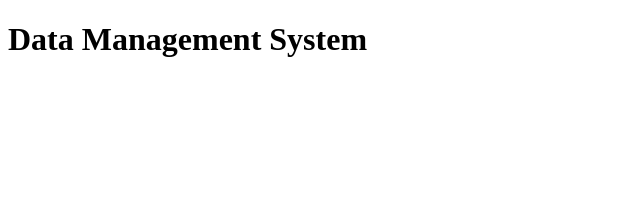
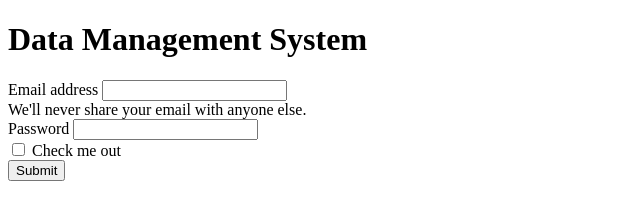
Before and after one commit to Christian24-r/web-based-database-management-system, a plain HTML site: page index.html in a window 1280 px wide. Shown: the whole page, without its empty margins (0-640 px from the left). Drawn offline with Linux system fonts and the light colour scheme.

Commit message:
Added Log in form

```diff
--- a/index.html
+++ b/index.html
@@ -7,7 +7,23 @@
 </head>
 <body>
     <h1>Data Management System
+    </h1>
+    <form>
+        <div class="mb-3">
+          <label for="exampleInputEmail1" class="form-label">Email address</label>
+          <input type="email" class="form-control" id="exampleInputEmail1" aria-describedby="emailHelp">
+          <div id="emailHelp" class="form-text">We'll never share your email with anyone else.</div>
+        </div>
+        <div class="mb-3">
+          <label for="exampleInputPassword1" class="form-label">Password</label>
+          <input type="password" class="form-control" id="exampleInputPassword1">
+        </div>
+        <div class="mb-3 form-check">
+          <input type="checkbox" class="form-check-input" id="exampleCheck1">
+          <label class="form-check-label" for="exampleCheck1">Check me out</label>
+        </div>
+        <button type="submit" class="btn btn-primary">Submit</button>
+      </form>
 
-    </h1>
 </body>
 </html>
```
